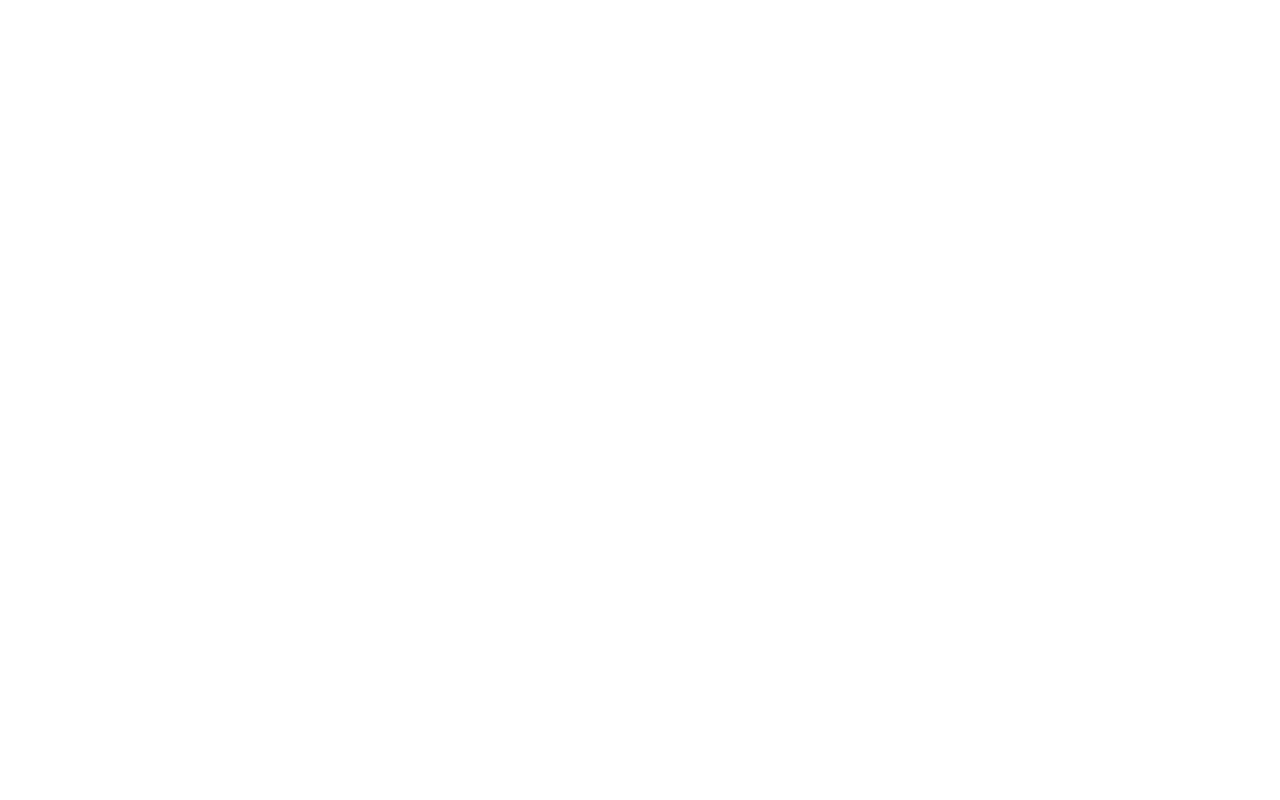
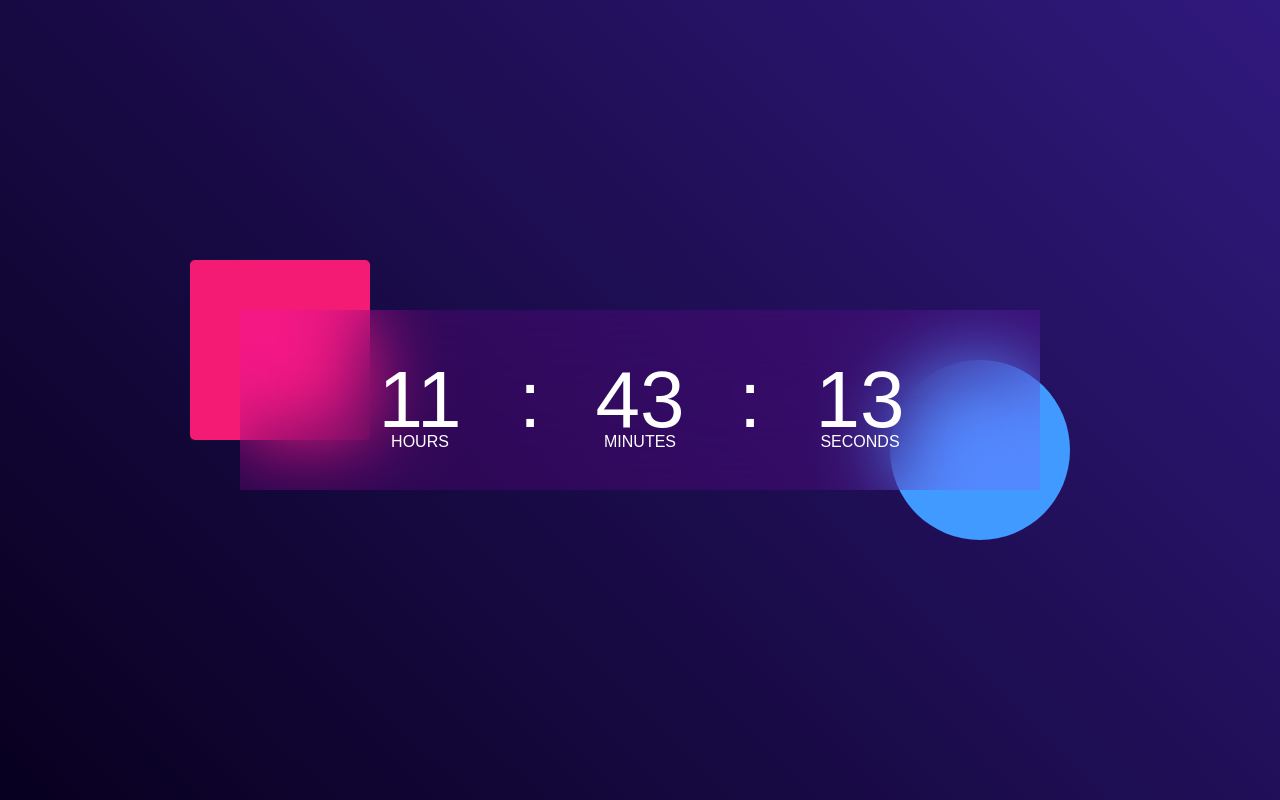
Before and after one commit to razugit/digital-clock, a plain HTML site: page index.html in a window 1280 px wide. Drawn offline with Linux system fonts and the light colour scheme.

Commit message:
digital-clock-updated

```diff
--- a/index.html
+++ b/index.html
@@ -7,6 +7,18 @@
     <title>Digital Clock</title>
 </head>
 <body>
+    <div class="hero">
+        <div class="container">
+            <div class="clock">
+                <span id="hrs">00</span>
+                <span>:</span>
+                <span id="min">00</span>
+                <span>:</span>
+                <span id="sec">00</span>
+            </div>
+        </div>
+    </div>
 
+    <script src="script.js"></script>
 </body>
 </html>
--- a/script.js
+++ b/script.js
@@ -0,0 +1,12 @@
+let hrs = document.getElementById('hrs');
+let min = document.getElementById('min');
+let sec = document.getElementById('sec');
+
+setInterval(()=>{
+    let currentTime = new Date();
+
+    hrs.innerHTML = (currentTime.getHours()<10?"0":"") + currentTime.getHours();
+    min.innerHTML = (currentTime.getMinutes()<10?"0":"") + currentTime.getMinutes();
+    sec.innerHTML = (currentTime.getSeconds()<10?"0":"") + currentTime.getSeconds();
+
+},1000)
--- a/style.css
+++ b/style.css
@@ -0,0 +1,83 @@
+*{
+    margin: 0;
+    padding: 0;
+    font-family: 'Poppins', sans-serif;
+    box-sizing: border-box;
+}
+
+.hero{
+    width: 100%;
+    min-height: 100vh;
+    background: linear-gradient(45deg, #08001f, #30197d);
+    color: #fff;
+    position: relative;
+}
+
+.container{
+    width: 800px;
+    height: 180px;
+    position: absolute;
+    top: 50%;
+    left: 50%;
+    transform: translate(-50%, -50%);
+}
+
+.clock{
+    width: 100%;
+    height: 100%;
+    background: rgba(235, 0, 255, 0.11);
+    display: flex;
+    align-items: center;
+    justify-content: center;
+    backdrop-filter: blur(40px);
+
+}
+
+.container::before{
+    content: '';
+    width: 180px;
+    height: 180px;
+    background: #f41b75;
+    border-radius: 5px;
+    left: -50px;
+    top: -50px;
+    position: absolute;
+    z-index: -1;
+}
+
+.container::after{
+    content: '';
+    width: 180px;
+    height: 180px;
+    background: #419aff;
+    border-radius: 50%;
+    right: -30px;
+    bottom: -50px;
+    position: absolute;
+    z-index: -1;
+}
+
+.clock span{
+    font-size: 80px;
+    width: 110px;
+    display: inline-block;
+    position: relative;
+    text-align: center;
+}
+
+.clock span::after{
+    font-size: 16px;
+    position: absolute;
+    bottom: -5px;
+    left: 50%;
+    transform: translateX(-50%);
+}
+#hrs::after{
+    content: 'HOURS';
+}
+#min::after{
+    content: 'MINUTES';
+}
+#sec::after{
+    content: 'SECONDS';
+}
```
